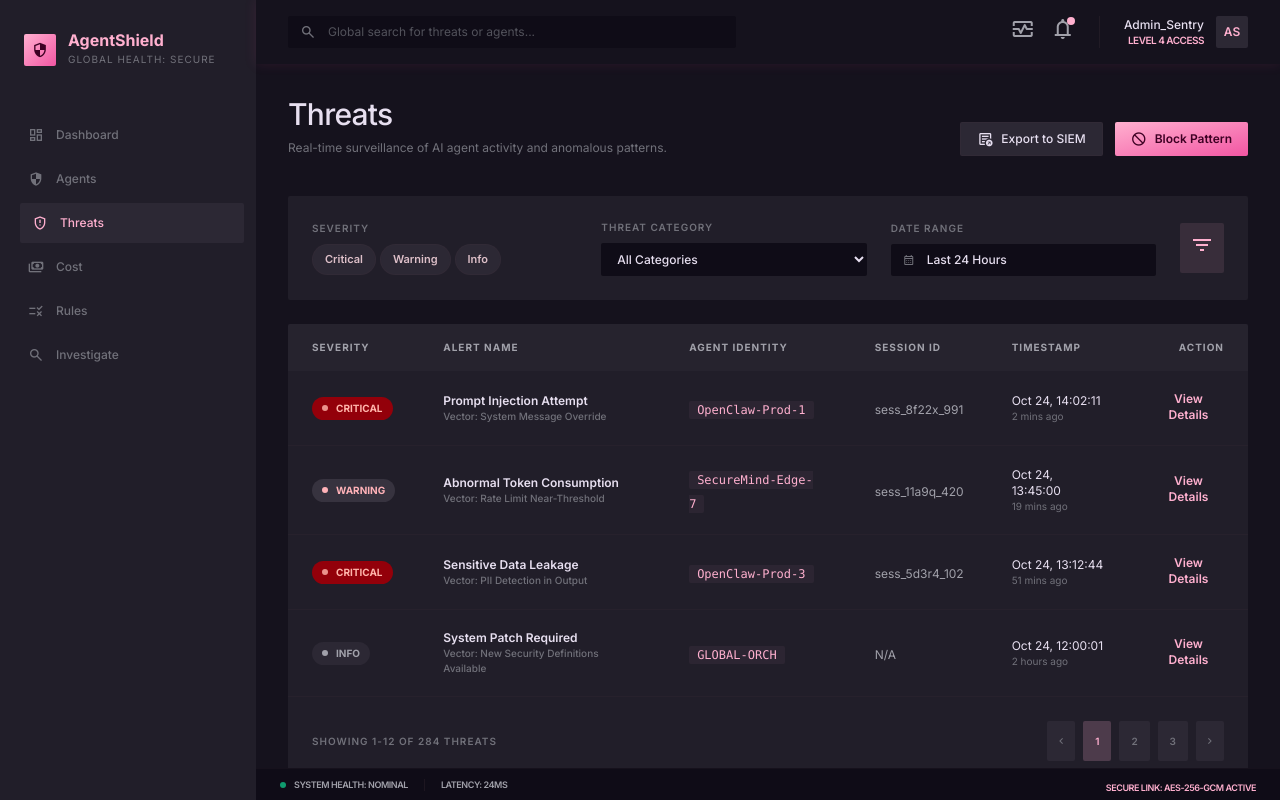
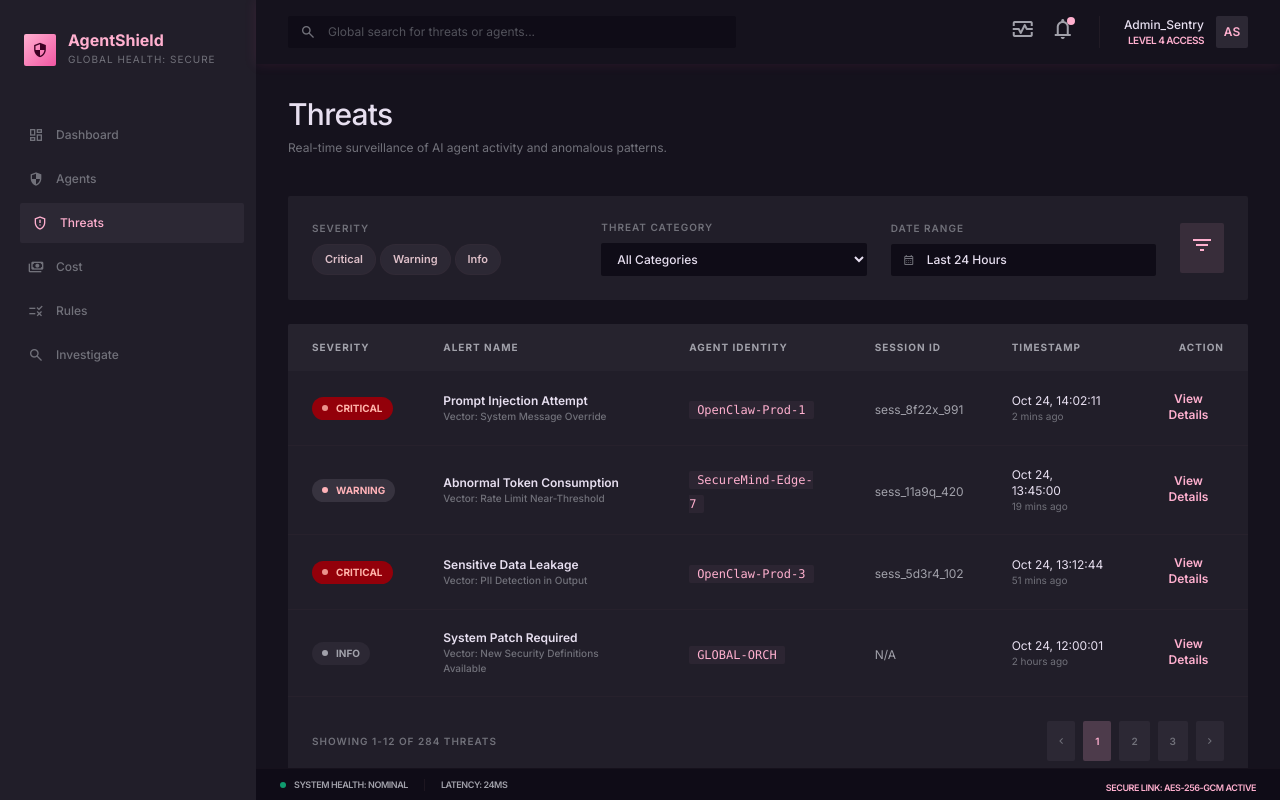
Before and after one commit to timeplus-io/AgentGuard, a React (Vite) app in the folder frontend/: page /threats in a window 1280 px wide. Shown: the top 800 px of the page. Built offline with nearby package versions, Linux system fonts and the light colour scheme; no server answers.

Commit message:
feat(Threats): remove Export to SIEM and Block Pattern buttons
Co-Authored-By: Claude Sonnet 4.6 <noreply@anthropic.com>

```diff
--- a/frontend/src/pages/Threats.jsx
+++ b/frontend/src/pages/Threats.jsx
@@ -49,16 +49,6 @@ export default function Threats() {
           <PageHeader
             title="Threats"
             subtitle="Real-time surveillance of AI agent activity and anomalous patterns."
-            actions={<>
-              <button className="flex items-center gap-2 px-4 py-2 bg-[#2c2834] hover:bg-[#37333f] transition-colors text-xs font-medium text-[#e7dff0] rounded-sm border border-[#574149]/10">
-                <span className="material-symbols-outlined text-[16px]">export_notes</span>
-                Export to SIEM
-              </button>
-              <button className="flex items-center gap-2 px-4 py-2 bg-gradient-to-br from-[#ffb0cf] to-[#f256a3] hover:opacity-90 transition-opacity text-xs font-semibold text-[#3d0023] rounded-sm">
-                <span className="material-symbols-outlined text-[16px]">block</span>
-                Block Pattern
-              </button>
-            </>}
           />
 
           {/* Filter Bar */}
```
